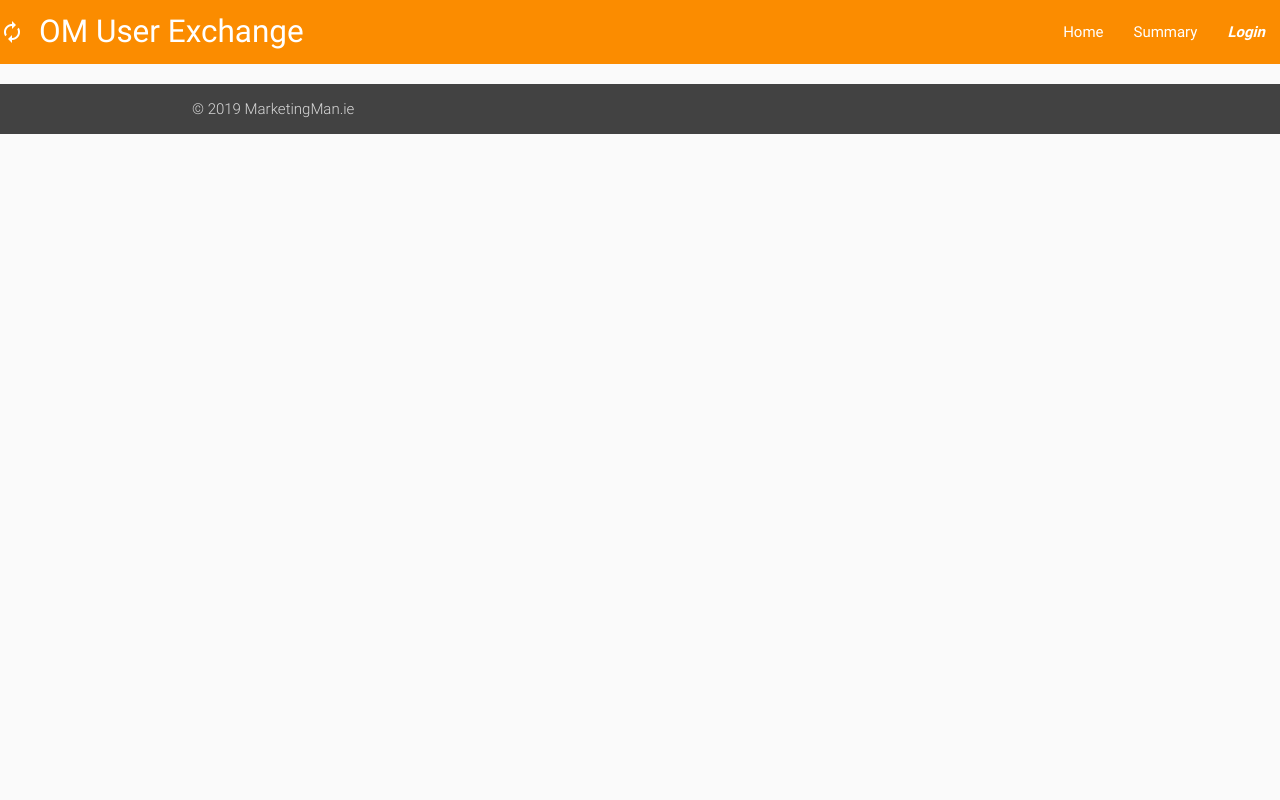
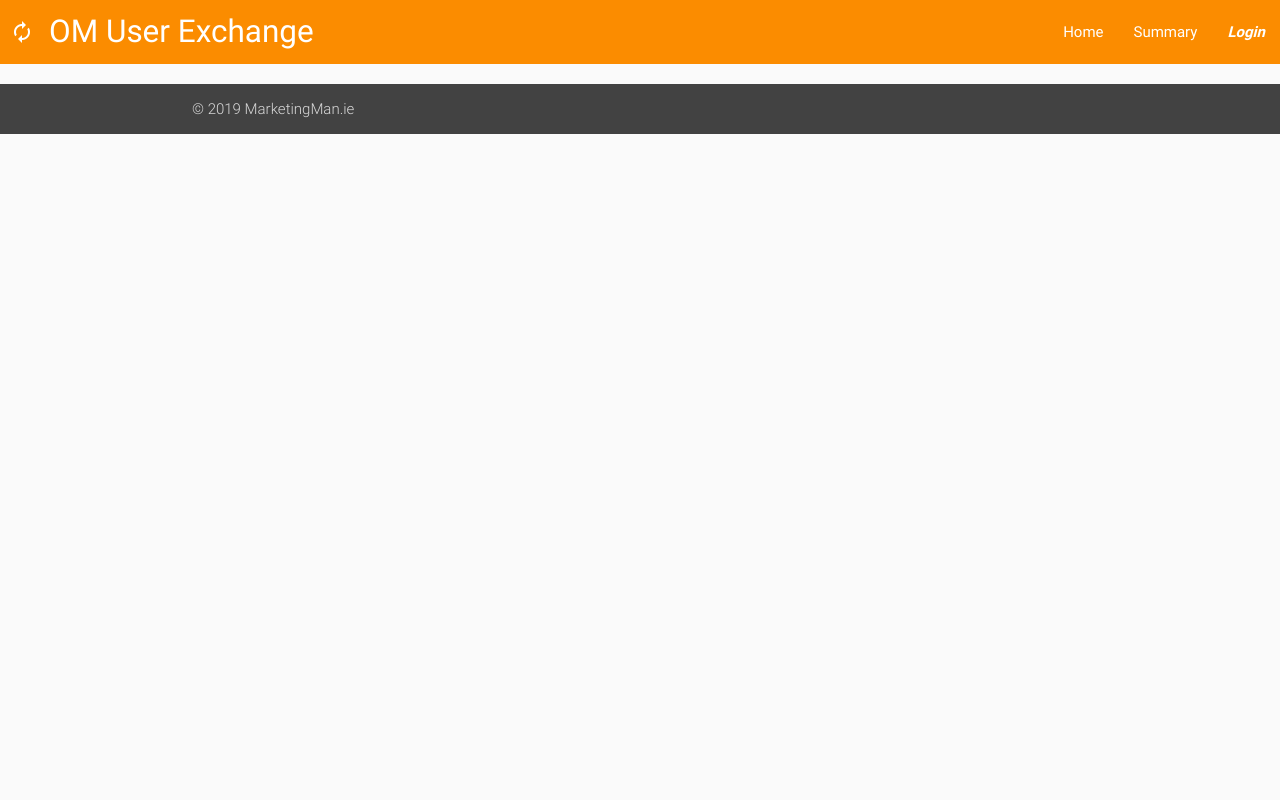
Before and after one commit to Siminic87/milestone-data-centric-final, a Python web app: template templates/base.html in a window 1280 px wide. Run offline with Jinja, Linux system fonts and the light colour scheme; the template is opened without the code that fills it, so the values that code supplies are empty.

Commit message:
Added basic custom styling for HTML elements and navbar

```diff
--- /dev/null
+++ b/.c9/metadata/environment/static/css/style.css
@@ -0,0 +1 @@
+{"filter":false,"title":"style.css","tooltip":"/static/css/style.css","undoManager":{"mark":0,"position":0,"stack":[[{"start":{"row":0,"column":0},"end":{"row":24,"column":20},"action":"insert","lines":["/*HTML*/","","  body {","    display: flex;","    min-height: 100vh;","    flex-direction: column;","  }","","  main {","    flex: 1 0 auto;","  }","  ","  p {","    margin-bottom: 5px;","  }","  ","/*-----HTML-----*/","","/*Navbar*/","",".logo-margin {","  margin-left: 10px;","}","","/*-----Navbar-----*/"],"id":1}]]},"ace":{"folds":[],"scrolltop":0,"scrollleft":0,"selection":{"start":{"row":24,"column":20},"end":{"row":24,"column":20},"isBackwards":false},"options":{"guessTabSize":true,"useWrapMode":false,"wrapToView":true},"firstLineState":0},"timestamp":1563137866481,"hash":"9fd9f9b477f04b3dfc9e8273f4ec928a41a23739"}
--- /dev/null
+++ b/static/css/style.css
@@ -0,0 +1,25 @@
+/*HTML*/
+
+  body {
+    display: flex;
+    min-height: 100vh;
+    flex-direction: column;
+  }
+
+  main {
+    flex: 1 0 auto;
+  }
+
+  p {
+    margin-bottom: 5px;
+  }
+
+/*-----HTML-----*/
+
+/*Navbar*/
+
+.logo-margin {
+  margin-left: 10px;
+}
+
+/*-----Navbar-----*/
```
Also changed, not shown: .c9/metadata/environment/templates/base.html (+1 -1 lines).
